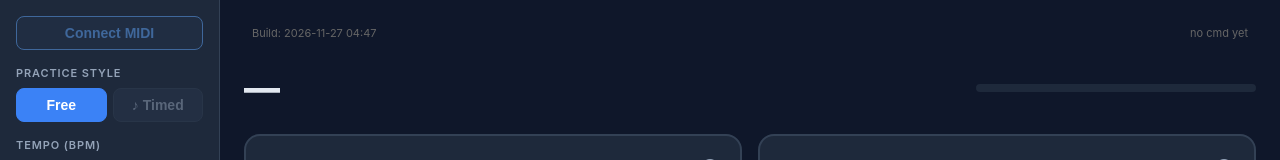
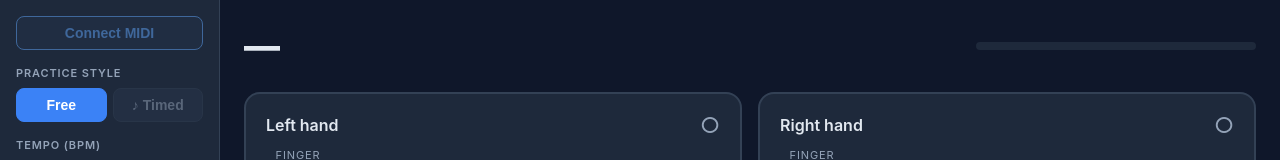
Before and after one commit to jaynewt1959/jsp-ipad, a React (Vite) app in the folder web/: page / in a window 1280 px wide. Shown: the top 160 px of the page. Built offline with nearby package versions, Linux system fonts and the light colour scheme; no server answers.

Commit message:
refactor: remove debug bar (lastCmd, build timestamp) from PracticePanel
Co-Authored-By: Oz <oz-agent@warp.dev>

```diff
--- a/web/src/App.tsx
+++ b/web/src/App.tsx
@@ -1,4 +1,4 @@
-import { useState, useEffect, useRef, useCallback } from "react";
+import { useState, useEffect, useRef } from "react";
 import { useSession } from "./hooks/useSession";
 import { useMetronome } from "./hooks/useMetronome";
 import { useTiming } from "./hooks/useTiming";
@@ -9,11 +9,6 @@ import { DebugPanel } from "./components/DebugPanel";
 
 export default function App() {
   const { snapshot, status, send: sessionSend, debugLog, clearDebugLog } = useSession();
-  const [lastCmd, setLastCmd] = useState<string | null>(null);
-  const trackingSend = useCallback((cmd: Parameters<typeof sessionSend>[0]) => {
-    setLastCmd(cmd.type);
-    sessionSend(cmd);
-  }, [sessionSend]);
 
   // ── Toast notification ─────────────────────────────────────────────────
   const [toast, setToast] = useState<string | null>(null);
@@ -28,7 +23,7 @@ export default function App() {
 
   // ── Loop (auto-repeat) mode ───────────────────────────────────────────────
   const [loopMode, setLoopMode] = useState(loadSavedLoopMode);
-  const { send, persistLoopMode } = usePersistedSettings(trackingSend, status, snapshot, setLoopMode);
+  const { send, persistLoopMode } = usePersistedSettings(sessionSend, status, snapshot, setLoopMode);
   const isCompleted = snapshot?.lesson.isCompleted ?? false;
   const [loopCountdown, setLoopCountdown] = useState<number | null>(null);
   // Incremented on manual Reset so PracticePanel can clear the latched
@@ -83,7 +78,7 @@ export default function App() {
         onSetLoopMode={persistLoopMode}
         onReset={handleReset}
       />
-      <PracticePanel snapshot={snapshot} timing={timing} timingStats={timingStats} loopMode={loopMode} loopCountdown={loopCountdown} lastCmd={lastCmd} manualResetSeq={manualResetSeq} />
+      <PracticePanel snapshot={snapshot} timing={timing} timingStats={timingStats} loopMode={loopMode} loopCountdown={loopCountdown} manualResetSeq={manualResetSeq} />
       {debugLog && (
         <DebugPanel log={debugLog} onClose={clearDebugLog} />
       )}
--- a/web/src/components/PracticePanel.tsx
+++ b/web/src/components/PracticePanel.tsx
@@ -13,14 +13,13 @@ interface Props {
   timingStats: TimingStats;
   loopMode: boolean;
   loopCountdown: number | null;
-  lastCmd: string | null;
   /** Incremented on manual Reset; used to clear the latched completion display. */
   manualResetSeq: number;
 }
 
 // Keyboard range is computed dynamically from the active scale (see below).
 
-export function PracticePanel({ snapshot, timing, timingStats, loopMode, loopCountdown, lastCmd, manualResetSeq }: Props) {
+export function PracticePanel({ snapshot, timing, timingStats, loopMode, loopCountdown, manualResetSeq }: Props) {
   const lesson = snapshot?.lesson;
   const step = snapshot?.lesson.currentStep ?? null;
   const handStatus = snapshot?.handStatus;
@@ -150,10 +149,6 @@ export function PracticePanel({ snapshot, timing, timingStats, loopMode, loopCou
 
   return (
     <main className="practice">
-      <div style={{ fontSize: "11px", color: "#666", padding: "2px 8px", display: "flex", justifyContent: "space-between" }}>
-        <span>Build: {__BUILD_TIME__}</span>
-        <span>{lastCmd ? `last cmd: ${lastCmd}` : "no cmd yet"}</span>
-      </div>
       <header className="practice__header">
         <h1 className="practice__step">{stepLabel}</h1>
         <div className="practice__progress" aria-hidden>
```
Also changed, not shown: 5 other files (tests, documents, lock files or other folders).
